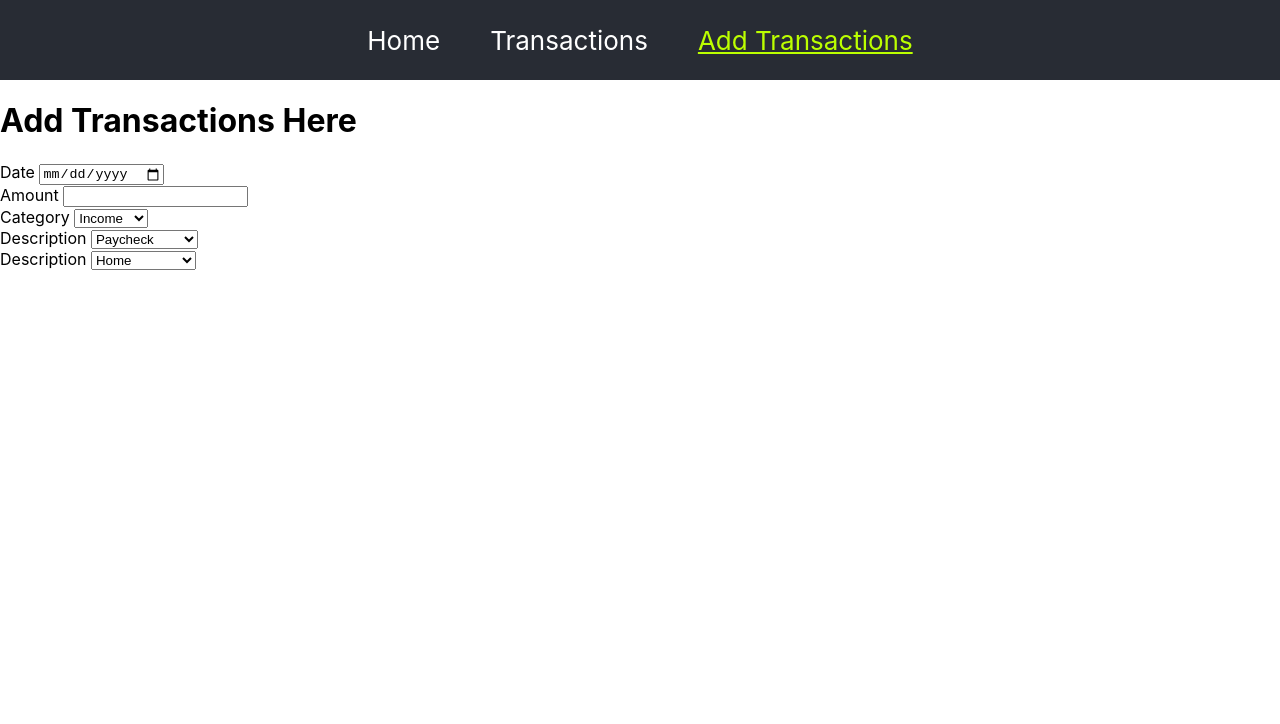
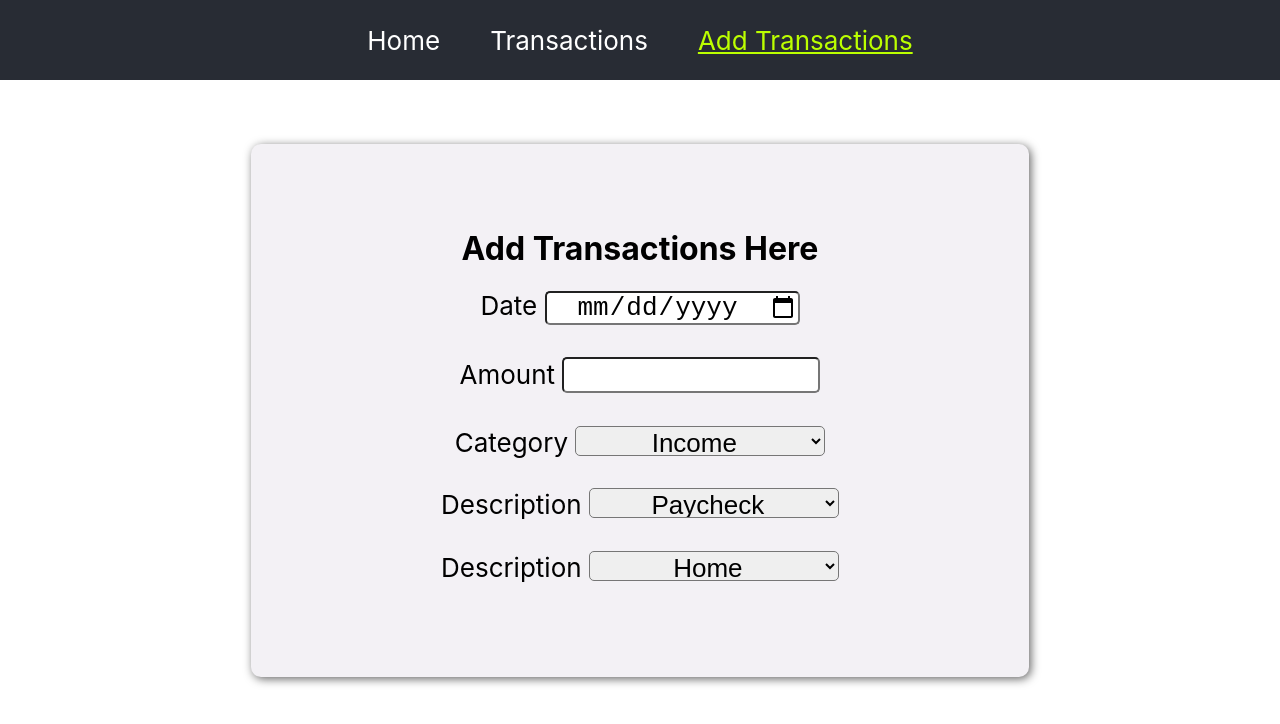
Before and after one commit to N2IT/p2-budget-binge, a React (Create React App) app: page /add-transactions in a window 1280 px wide. Shown: the top 724 px of the page. Built offline with nearby package versions, Linux system fonts and the light colour scheme.

Commit message:
added styling

```diff
--- a/src/App.css
+++ b/src/App.css
@@ -67,7 +67,7 @@
   border: 1px solid black;
   background-color: aqua;
 }
-/**************************** End HOME page ****************************/
+
 
 /**************************** Transactions page ************************/
 th {
@@ -88,5 +88,37 @@ table>td {
 
 
 
+/**************************** Add Transactions page ************************/
 
-/**************************** End HOME page ****************************/
+.add-transactions-form{
+  text-align: center;
+  background-color: #f3f1f5;
+  max-width: 650px;
+  margin: auto;
+  border-radius: 10px;
+  box-shadow: 2px 2px 10px #666;
+  padding: 5%;
+  margin-top: 5%;
+}
+
+input {
+  width: 250px;
+  height: 30px;
+  font-size: calc(10px + 2vmin);
+  text-align: center;
+  border-radius: 5px;
+  margin: 0 0 5%;
+}
+
+label {
+  font-size: calc(10px + 2vmin);
+}
+
+select {
+  width: 250px;
+  height: 30px;
+  font-size: calc(10px + 2vmin);
+  text-align: center;
+  border-radius: 5px;
+  margin: 0 0 5%;
+}
```
